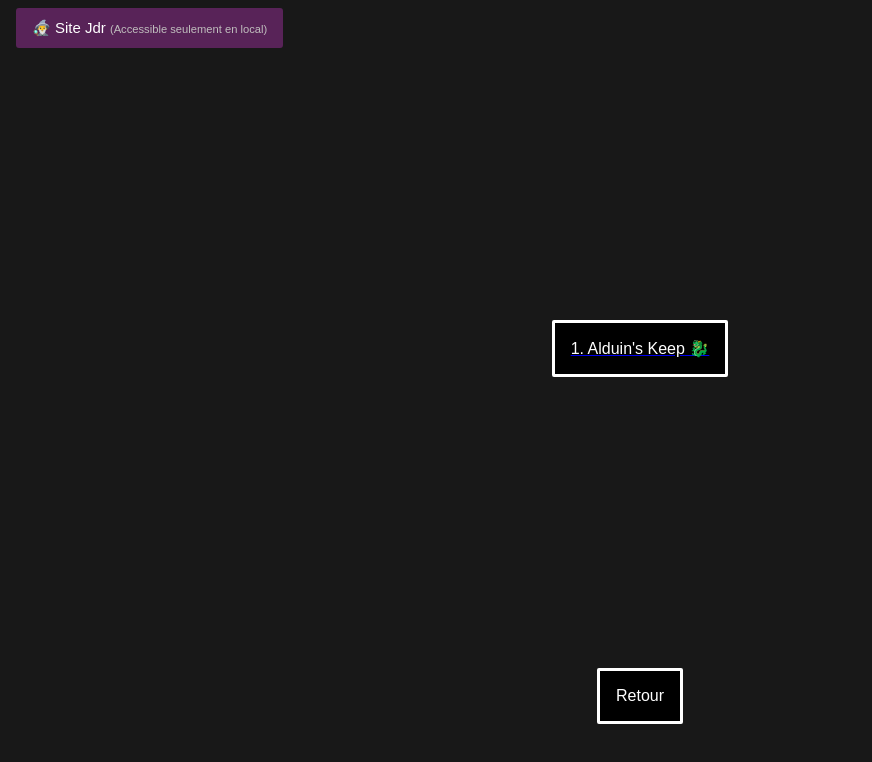
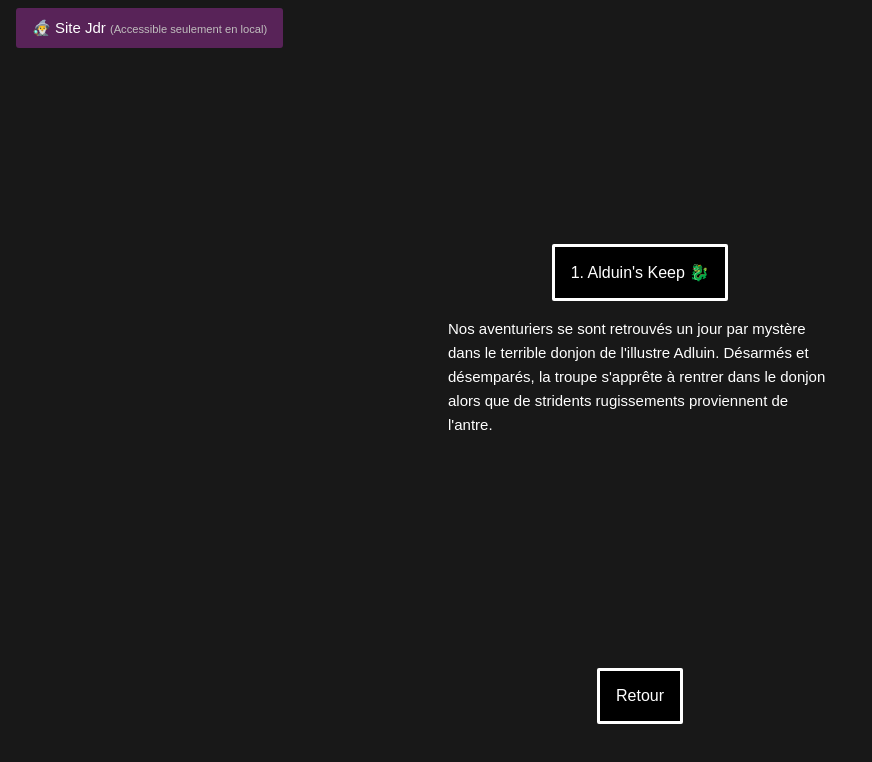
Before and after one commit to Alopekos/RPG-map-campus-numerique, a Vue app: page /dungeon in a window 1280 px wide. Shown: the top 762 px of the page, without its empty margins (0-872 px from the left). Built offline with nearby package versions, Linux system fonts and the light colour scheme; a web font is replaced by a local one.

Commit message:
Added dungeon description + map 1st room button

```diff
--- a/src/assets/main.css
+++ b/src/assets/main.css
@@ -42,6 +42,16 @@ img {
   transition: 1s;
 }
 
+a {
+  color: white;
+  text-decoration: none !important;
+}
+
+p {
+  margin: 2svh 0;
+  width: 30%;
+}
+
 button {
   border: none;
   padding: 1rem;
@@ -51,7 +61,7 @@ button {
   font-family: "Lexipa", sans-serif;
   border-radius: 2px;
   font-size: 2svh;
-
+  text-decoration: none;
   cursor: pointer;
   margin: 0 2svh;
 }
--- a/src/components/DungeonChoice.vue
+++ b/src/components/DungeonChoice.vue
@@ -1,8 +1,14 @@
 <template>
   <div class="container">
-    <router-link to="/map/1">
+    <router-link :to="currRoom">
       <div class="container">
         <button><strong>1. Alduin's Keep</strong> 🐉</button>
+        <p>
+          Nos aventuriers se sont retrouvés un jour par mystère dans le terrible
+          donjon de l'illustre Adluin. Désarmés et désemparés, la troupe
+          s'apprête à rentrer dans le donjon alors que de stridents rugissements
+          proviennent de l'antre.
+        </p>
       </div>
     </router-link>
     <router-link to="/">
@@ -12,10 +18,12 @@
 </template>
 
 <script>
+import data from "../data.js";
 export default {
   data() {
     return {
       name: "DungeonChoice",
+      currRoom: "/map/" + (data.length - 1),
     };
   },
 };
--- a/src/components/MapArea.vue
+++ b/src/components/MapArea.vue
@@ -51,6 +51,11 @@ export default {
     <div class="buttons-container">
       <router-link to="/dungeon">
         <button class="button-contained"><strong>Retour</strong></button>
+      </router-link>
+      <router-link to="/map/1">
+        <button class="button-contained">
+          <strong>Salle-1</strong>
+        </button>
       </router-link>
       <router-link :to="currRoom">
         <button class="button-contained">
```
